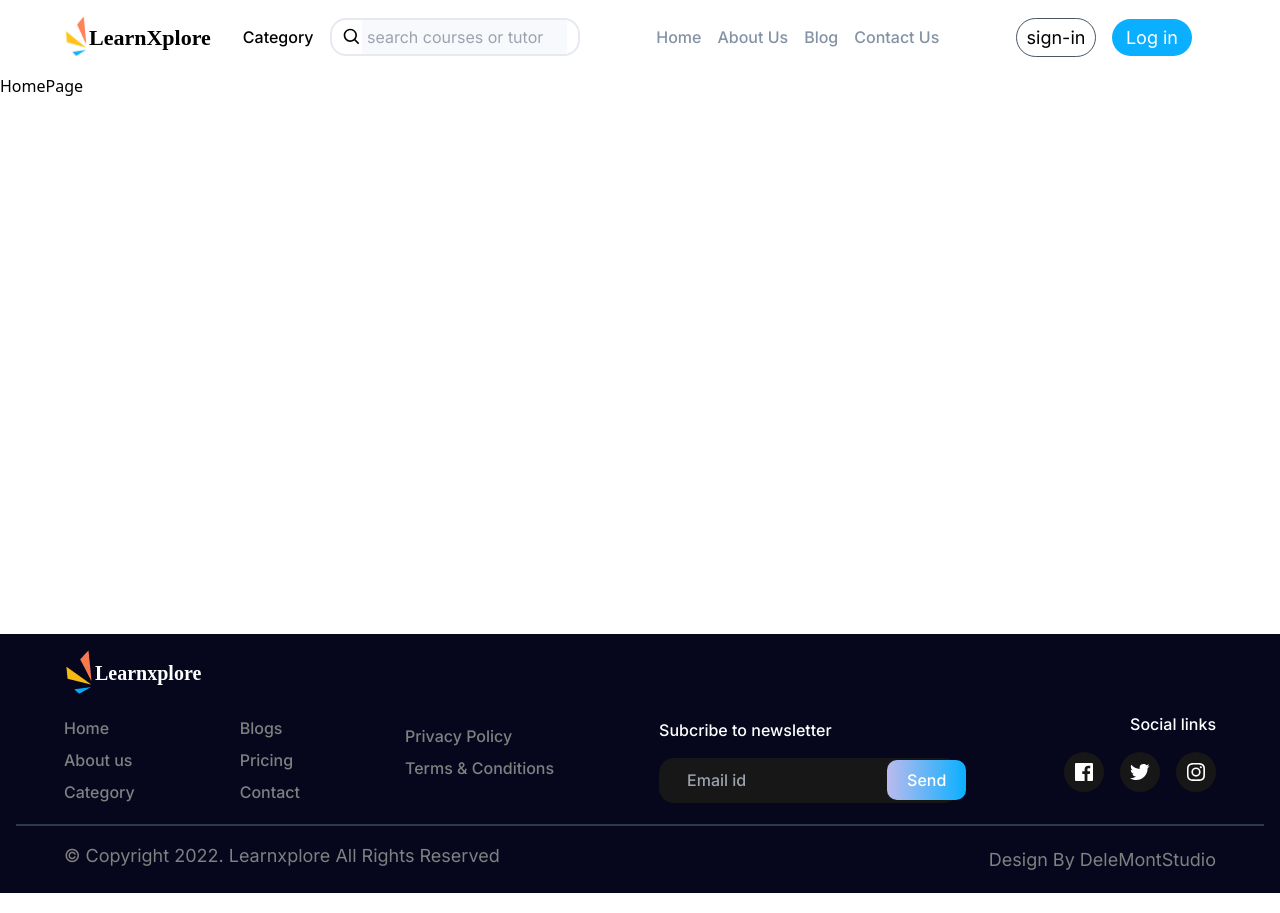
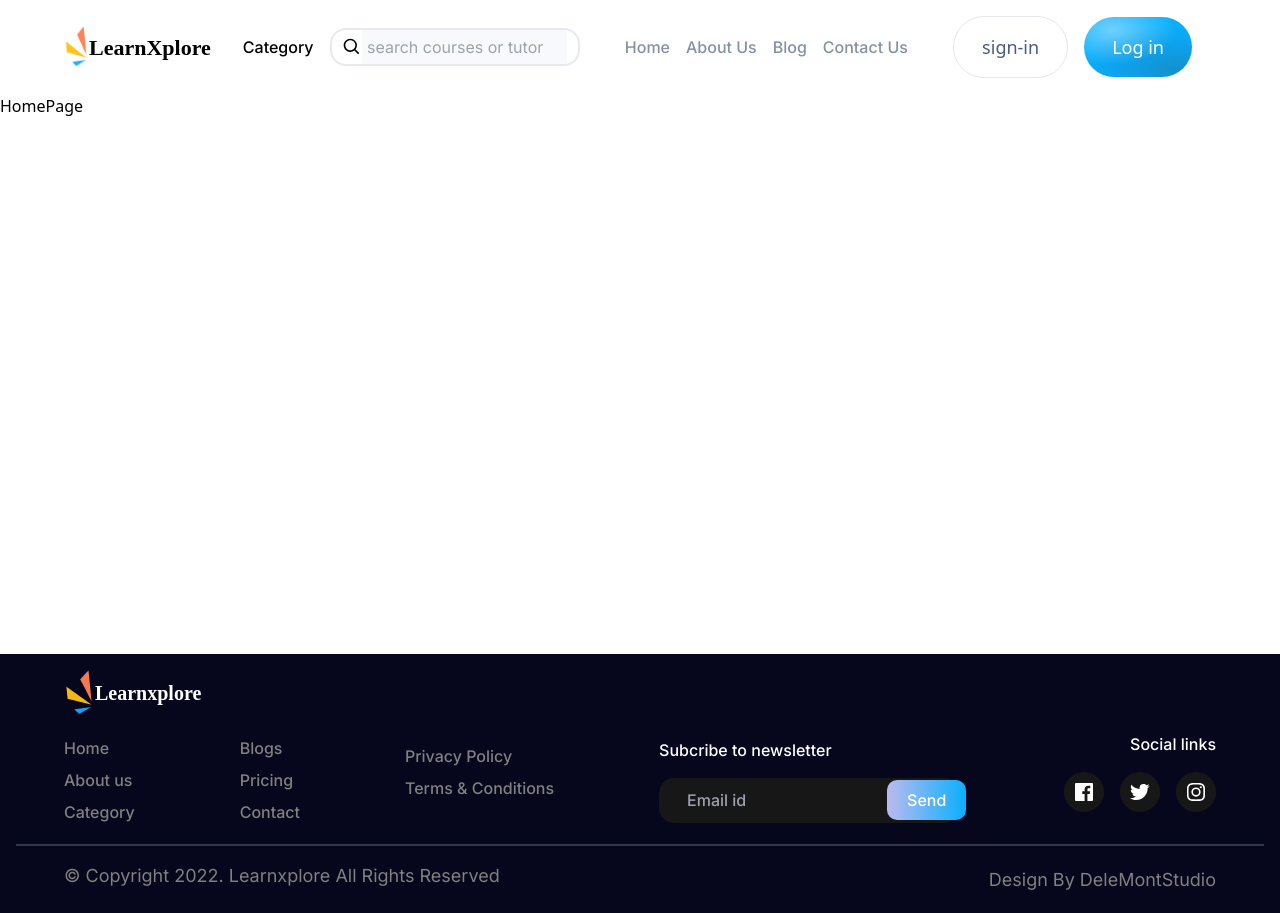
Before and after one commit to kelvinokpara/Learnexplore, a React (Vite) app: page / in a window 1280 px wide. Built offline with nearby package versions, Linux system fonts and the light colour scheme; a web font is replaced by a local one.

Commit message:
button remake

```diff
--- a/src/Pages/HomePage/HomePage.jsx
+++ b/src/Pages/HomePage/HomePage.jsx
@@ -1,11 +1,5 @@
+const HomePage = () => {
+  return <div>HomePage</div>;
+};
 
-
-const HomePage = () => {
-  return (
-    <div>
-      HomePage
-      </div>
-  )
-}
-
-export default HomePage
+export default HomePage;
--- a/src/components/Navigation.jsx
+++ b/src/components/Navigation.jsx
@@ -1,99 +1,104 @@
-
 import { useState } from "react";
-import Logo from "../assets/icons/logo.png"
-import {BiSearch} from "react-icons/bi"
-import {RiMenu4Fill} from "react-icons/ri"
-import {ImCancelCircle} from "react-icons/im"
+import Logo from "../assets/icons/logo.png";
+import { BiSearch } from "react-icons/bi";
+import { RiMenu4Fill } from "react-icons/ri";
+import { ImCancelCircle } from "react-icons/im";
 import { navData } from "../assets/Data/navData";
 import { Link } from "react-router-dom";
-import Button from "./reuseableComponents/Button/SecBtn";
-
+import Button from "./reuseableComponents/Button/Button";
 
 // import { FiSearch } from "react-icons/fi";
 
+const Navigation = () => {
+  const [toggle, setToggle] = useState(false);
 
-const Navigation = () => {
-  const [toggle, setToggle] = useState(false)
-
-    const showToggle =()=>{
-      setToggle(!toggle)
-    }
+  const showToggle = () => {
+    setToggle(!toggle);
+  };
   return (
     <>
       <header className="p-4 sticky top-0 bg-white ">
         <nav className="flex  justify-between items-center m-4 mx-4 lg:mx-12 my-0">
           <div className="flex justify-center items-center gap-4">
             <div className="flex justify-center items-center">
-            <img src={Logo} alt=""  className="w-[25px] h-[42px]"/>
-            <p className="font-sansita font-bold text-[12px] md:text-[20px] lg:text-[22px]">LearnXplore</p>
+              <img src={Logo} alt="" className="w-[25px] h-[42px]" />
+              <p className="font-sansita font-bold text-[12px] md:text-[20px] lg:text-[22px]">
+                LearnXplore
+              </p>
             </div>
-          <p className=" hidden lg:block font-inter font-medium text-[16px] text-#2f394b pl-4">Category</p>
+            <p className=" hidden lg:block font-inter font-medium text-[16px] text-#2f394b pl-4">
+              Category
+            </p>
             <div className=" hidden md:flex lg:flex justify-center items-center hover:border-textHover border-2 border-borderColor rounded-2xl w-[250px]">
-            <BiSearch className="text-xl"/>
-            <input type="text" className="p-[5px]  bg-searchBg  w-10/12 font-inter  outline-none" placeholder="search courses or tutor" />
+              <BiSearch className="text-xl" />
+              <input
+                type="text"
+                className="p-[5px]  bg-searchBg  w-10/12 font-inter  outline-none"
+                placeholder="search courses or tutor"
+              />
             </div>
           </div>
           <ul className=" hidden  lg:flex justify-center items-center gap-4 font-inter  text-textColor font-medium ">
-            {navData.map((item)=>{
-              return(
+            {navData.map((item) => {
+              return (
                 <Link key={item.id} to={item.path}>
-                <li className="hover:text-textHover" key={item.id}>{item.name}</li>
+                  <li className="hover:text-textHover" key={item.id}>
+                    {item.name}
+                  </li>
                 </Link>
-              )
+              );
             })}
           </ul>
           <div className="flex justify-center items-center mr-6 gap-4">
             <Link to="sign-up">
-            <Button  texts="sign-in"
-                bg="bg-white"
-                hover="hover:bg-loginBg
-                hover:text-white
-                hover:border-0"
-                text="text-black text-[10px] lg:text-[18px]"
-                border="border-[1px]
-                 w-[50px] md:w-[65px] lg:w-[80px]"/>
+              <Button>sign-in</Button>
             </Link>
             <Link to="/login">
-            <Button texts="Log in"
-                bg="bg-loginBg"
-                hover="hover:bg-white hover:text-black hover:border-[1px]"
-               text="text-white text-[10px] lg:text-[18px]"
-               w="w-[50px] md:w-[65px] lg:w-[80px]"/>
+              <Button defButton="blue">Log in</Button>
             </Link>
           </div>
-
         </nav>
         <div className="absolute top-[27px] right-[10px]  lg:hidden">
-        <RiMenu4Fill className="text-3xl cursor-pointer" onClick={showToggle}/>
+          <RiMenu4Fill
+            className="text-3xl cursor-pointer"
+            onClick={showToggle}
+          />
         </div>
       </header>
       {toggle ? (
-        <div className= 'fixed w-screen h-screen bg-white rounded top-0  right-0 duration-[850ms] z-50'>
+        <div className="fixed w-screen h-screen bg-white rounded top-0  right-0 duration-[850ms] z-50">
           <ul className="cursor-pointer m-6" onClick={showToggle}>
             <li className="absolute top-[20px] right-[20px]">
-              <ImCancelCircle className="text-3xl text-red-500 "/>
+              <ImCancelCircle className="text-3xl text-red-500 " />
             </li>
             <li className="flex justify-left items-center">
               <img src={Logo} alt="" />
               <p className="font-sansita">LearnXplore</p>
             </li>
-            {navData.map((item)=>{
-              return(
+            {navData.map((item) => {
+              return (
                 <Link key={item.id} to={item.path}>
-                <li className="font-inter text-textColor font-bold p-4 hover:text-textHover" key={item.id}>{item.name}</li>
+                  <li
+                    className="font-inter text-textColor font-bold p-4 hover:text-textHover"
+                    key={item.id}
+                  >
+                    {item.name}
+                  </li>
                 </Link>
-              )
+              );
             })}
             <div className="flex justify-center items-center hover:border-textHover border-2 border-borderColor rounded-2xl w-[250px]">
-            <BiSearch className="text-xl"/>
-            <input type="text" className="p-[5px]  bg-searchBg  w-10/12 font-inter  outline-none" placeholder="search courses or tutor" />
+              <BiSearch className="text-xl" />
+              <input
+                type="text"
+                className="p-[5px]  bg-searchBg  w-10/12 font-inter  outline-none"
+                placeholder="search courses or tutor"
+              />
             </div>
           </ul>
         </div>
       ) : (
-        <div className='duration-[350ms]  right-[-100%]'>
-
-        </div>
+        <div className="duration-[350ms]  right-[-100%]"></div>
       )}
     </>
   );
--- a/src/components/reuseableComponents/Button/Button.jsx
+++ b/src/components/reuseableComponents/Button/Button.jsx
@@ -1,13 +1,27 @@
-
-
-const button = () => {
+const Button = ({
+  children,
+  width = false,
+  defButton = "def",
+  icon_L,
+  icon_R,
+}) => {
   return (
-    <div>
-      <button className="bg-[#0AAFFF] text-white p-[18px] pr-[30px] pl-[30px] rounded-[60px]">
-        Get Started
-      </button>
-    </div>
+    <button
+      className={`inline-flex items-center justify-center py-2 px-3 lg:py-4 lg:px-7 rounded-full text-xs sm:text-base lg:text-lg font-medium ${
+        width ? "w-full" : ""
+      } ${
+        defButton === "blue"
+          ? "btnGradient1 text-white"
+          : defButton === "purple"
+          ? "btnGradient2 text-white"
+          : "border text-textColorGrey"
+      }`}
+    >
+      {icon_L ? <img src={icon_L} alt="" className="gap-x-1" /> : ""}
+      {children ?? ""}
+      {icon_R ? <img src={icon_R} alt="" className="gap-x-1" /> : ""}
+    </button>
   );
 };
 
-export default button;
+export default Button;
--- a/src/components/reuseableComponents/Button/SecBtn.jsx
+++ /dev/null
@@ -1,21 +0,0 @@
-import React from 'react'
-
-const SecBtn = ({bg,texts,text,w,border,hover}) => {
-  return (
-    <div>
-         <button className=
-          {`${bg ? bg : "bg-red-400"}
-          ${text ? text : "text-black"}
-          ${w ? w : "w-[60px]"}
-           p-[5px] border-gray-600
-           font-inter
-           ${  border ? border : "border-0"}
-           ${hover ? hover : "bg-blue-300" }
-            rounded-[60px] `}>
-            {texts ? texts : "button"}</button>
-
-    </div>
-  )
-}
-
-export default SecBtn
--- a/tailwind.config.js
+++ b/tailwind.config.js
@@ -3,30 +3,27 @@ export default {
   content: [".public/index.html", "./src/**/*.{js,ts,jsx,tsx}"],
   theme: {
     extend: {
-      fontFamily:{
-        sansita: 'Sansita',
-        inter: 'Inter',
+      fontFamily: {
+        sansita: "Sansita",
+        inter: "Inter",
       },
-      colors:{
-        borderColor:"#e6e9f0",
-        searchBg:"#f8f9fc",
-        textColor:"#8392A5",
-        textHover:"#0AAFFF",
+      colors: {
+        borderColor: "#e6e9f0",
+        searchBg: "#f8f9fc",
+        textColor: "#8392A5",
+        textColorGrey: "#495D80",
+        textHover: "#0AAFFF",
         loginBg: "#0AAFFF",
-        footerBg:"#06061d",
+        footerBg: "#06061d",
         primHue: "#0AAFFF",
         borderGrey: "#BCC3D3",
         buttonText: "#495D80",
         heroColor: "#7751e9",
-
-
-
       },
       padding: {
         "18px": "18px",
         "30px": "30px",
       },
-
     },
   },
   plugins: [],
```
Lines whose indentation alone changed are shown as unchanged.
